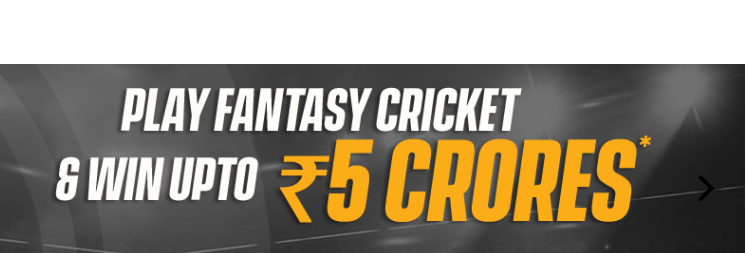
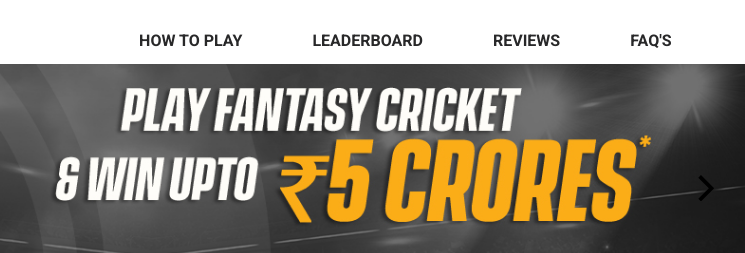
Before and after one commit to febin123/blitz-11-11, a plain HTML site: page index.html in a window 1280 px wide. Shown: the top 253 px of the page, 535-1280 px from the left. Drawn offline with nearby package versions, Linux system fonts and the light colour scheme.

Commit message:
Update style.css

```diff
--- a/style.css
+++ b/style.css
@@ -31,10 +31,10 @@ nav {
 
 }
 nav .mainMenu {
-  position: relative;
+
   display: flex;
   list-style: none;
-margin-top: -4vw;
+margin-top: 1vw;
 margin-right: 3vw;
 }
 nav .mainMenu li a {
```
